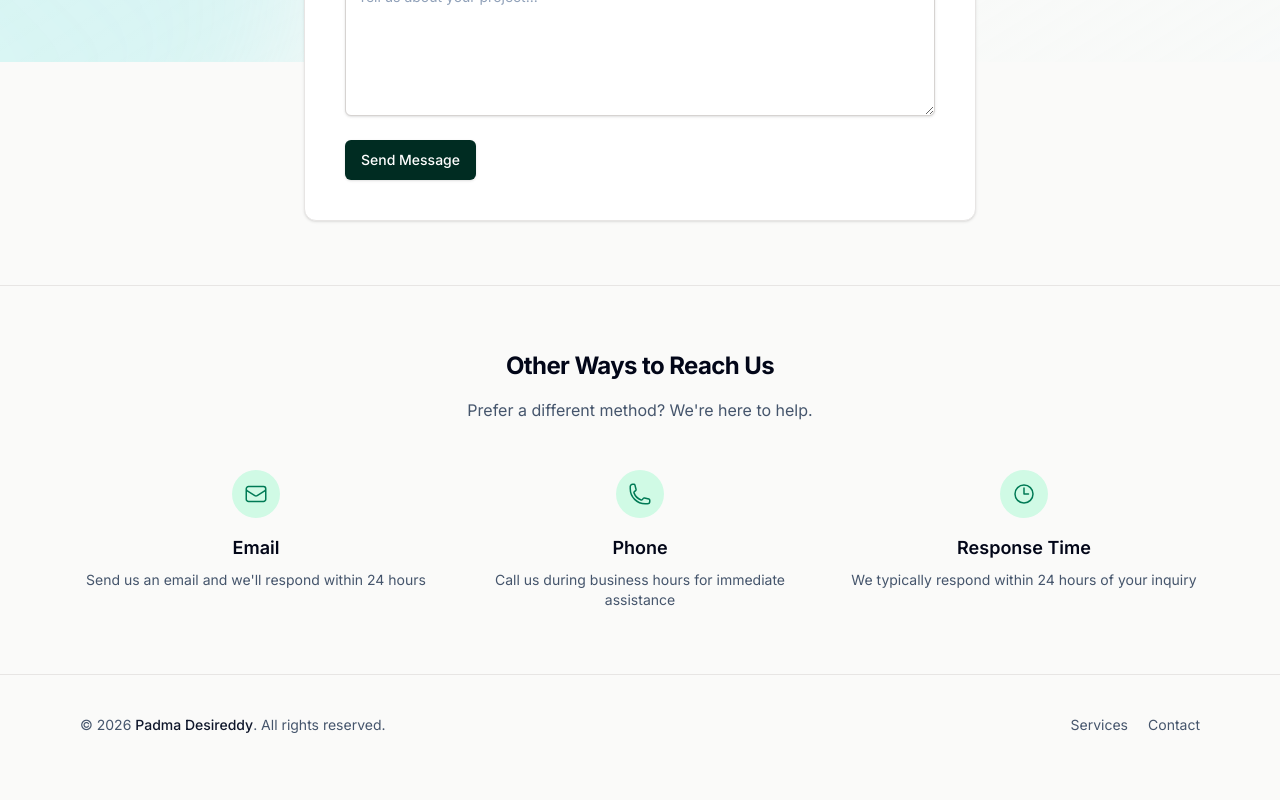
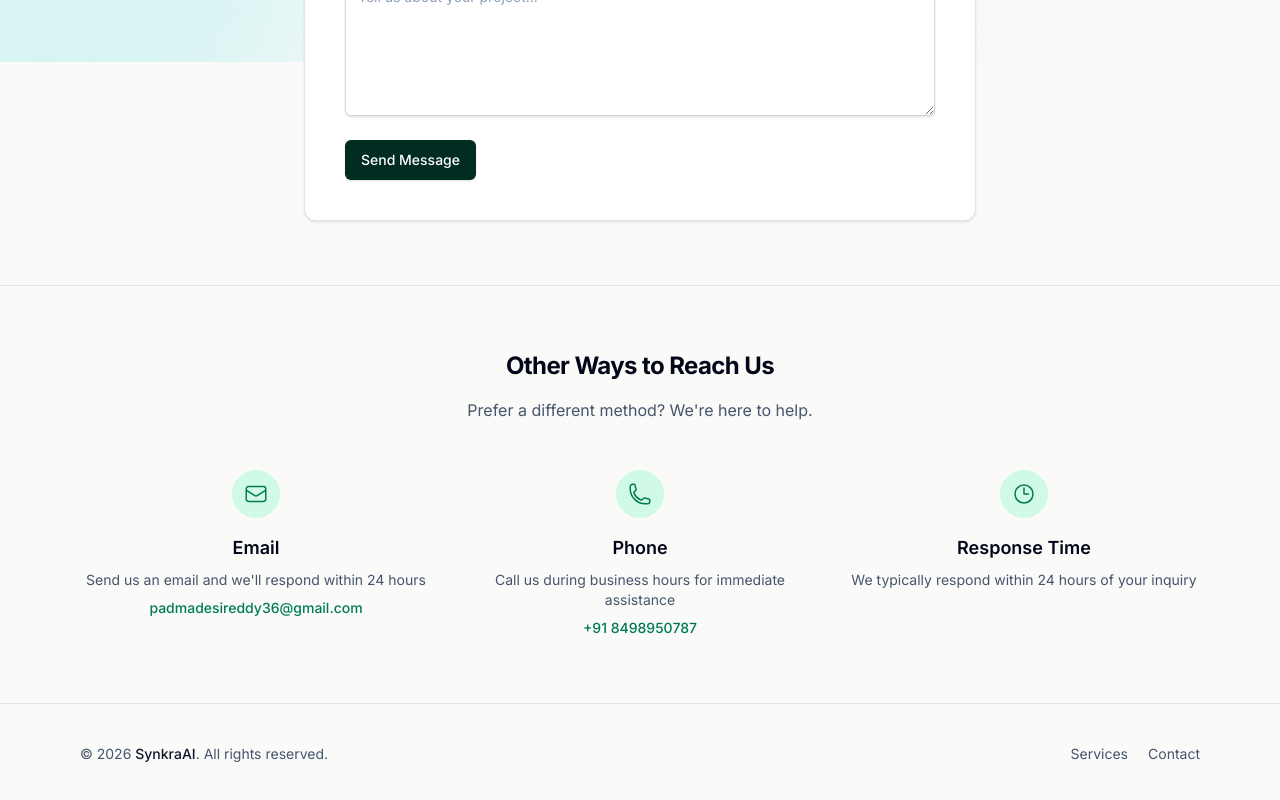
Before and after one commit to kavyachirukuri/ContentAutomateHub, a Next.js app: page /contact in a window 1280 px wide. Shown: the part 738-1538 px from the top of the page. Before the commit the page ends 1513 px from the top, so only its background shows below. Built offline with nearby package versions, Linux system fonts and the light colour scheme.

Commit message:
added contact details

```diff
--- a/app/contact/page.tsx
+++ b/app/contact/page.tsx
@@ -111,6 +111,12 @@ export default function ContactPage() {
               <p className="mt-2 text-sm text-slate-600">
                 Send us an email and we'll respond within 24 hours
               </p>
+              <a
+                href="mailto:padmadesireddy36@gmail.com"
+                className="mt-2 inline-block text-sm font-medium text-emerald-700 hover:text-emerald-800 hover:underline"
+              >
+                padmadesireddy36@gmail.com
+              </a>
             </motion.div>
             <motion.div className="text-center" variants={itemVariants}>
               <motion.div
@@ -138,6 +144,12 @@ export default function ContactPage() {
               <p className="mt-2 text-sm text-slate-600">
                 Call us during business hours for immediate assistance
               </p>
+              <a
+                href="tel:+918498950787"
+                className="mt-2 inline-block text-sm font-medium text-emerald-700 hover:text-emerald-800 hover:underline"
+              >
+                +91 8498950787
+              </a>
             </motion.div>
             <motion.div className="text-center" variants={itemVariants}>
               <motion.div
--- a/components/Footer.tsx
+++ b/components/Footer.tsx
@@ -6,7 +6,7 @@ export function Footer() {
       <div className="mx-auto flex max-w-6xl flex-col gap-3 px-4 py-10 sm:flex-row sm:items-center sm:justify-between">
         <p className="text-sm text-slate-600">
           © {new Date().getFullYear()}{" "}
-          <span className="font-medium text-slate-900">Padma Desireddy</span>. All
+          <span className="font-medium text-slate-900">SynkraAI</span>. All
           rights reserved.
         </p>
         <div className="flex items-center gap-5">
```
